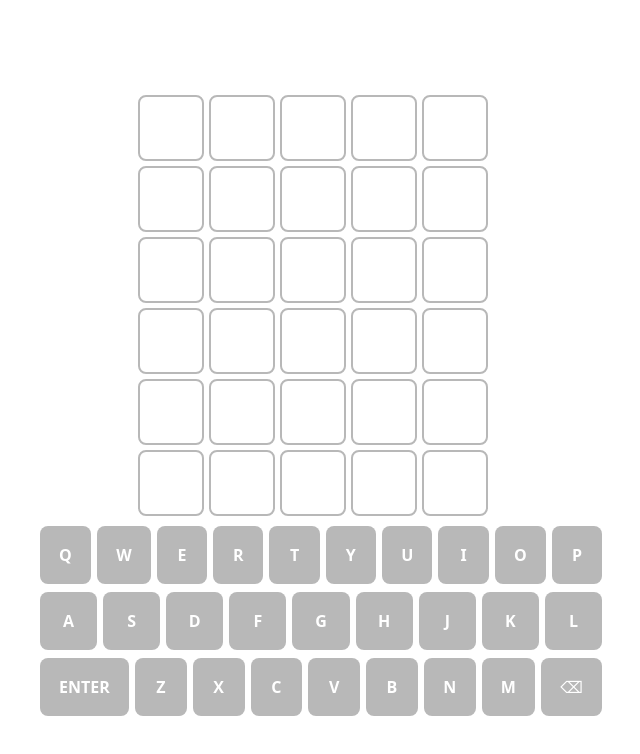
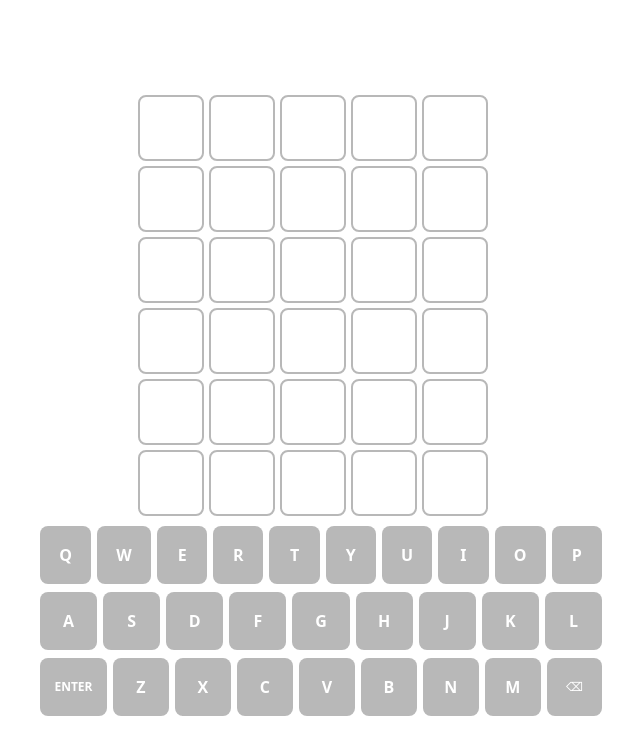
Before and after one commit to YoussraElmortai/wordle, a React app: page / in a window 1280 px wide. Shown: the top 754 px of the page, without its empty margins (327-967 px from the left). Built offline with nearby package versions, Linux system fonts and the light colour scheme; the HTML template or start-up script is replaced by a standard one.

Commit message:
states and css styling

```diff
--- a/src/App.jsx
+++ b/src/App.jsx
@@ -3,10 +3,12 @@ import "./App.css";
 // components
 import Grid from "./components/Grid";
 import Keyboard from "./components/Keyboard";
+import { getKeyboardStates } from "./utils";
 
 function App() {
   const [guesses, setGuesses] = useState([]);
   const [currentGuess, setCurrentGuess] = useState("");
+  const [solution, setSolution] = useState("figma");
 
   const handleKeyPress = (key) => {
     if (guesses.length === 6) {
@@ -25,10 +27,12 @@ function App() {
     }
   };
 
+  const keyboardStates = getKeyboardStates(guesses, solution);
+
   return (
     <div className='app'>
-      <Grid guesses={guesses} currentGuess={currentGuess} />
-      <Keyboard onKeyPress={handleKeyPress} />
+      <Grid guesses={guesses} currentGuess={currentGuess} solution ={solution} />
+      <Keyboard onKeyPress={handleKeyPress}  keyboardStates={keyboardStates}/>
     </div>
   );
 }
--- a/src/components/Grid.css
+++ b/src/components/Grid.css
@@ -1,6 +1,4 @@
-
-
-.grid{
+.grid {
     display: flex;
     flex-flow: column;
     align-items: center;
@@ -8,21 +6,55 @@
     padding: 10px;
 }
 
-.row{
+.row {
     display: flex;
     gap: 5px;
 }
 
-.cell{
+.cell {
     display: flex;
     justify-content: center;
     align-items: center;
     width: 62px;
     height: 62px;
-    border: 2px solid  #b8b8b8;
+    border: 2px solid #b8b8b8;
     border-radius: 0.5rem;
     font-size: 2rem;
     font-weight: bold;
     text-transform: uppercase;
-    color: #b8b8b8;
+    color: #d8d7d7;
+    transition: background 0.1s ease-out;
 }
+
+.cell-correct {
+    background-color: #658f26;
+    border-color: #658f26;
+}
+
+.cell-absent {
+    background-color: #585858;
+    border-color: #585858;
+}
+
+.cell-present {
+    background-color: #b8ad4d;
+    border-color: #b8ad4d;
+}
+
+.cell:not(:empty) {
+    animation: pop 0.1s ease-in;
+}
+
+@keyframes pop {
+    0% {
+        transform: scale(1);
+    }
+
+    50% {
+        transform: scale(1.1);
+    }
+
+    100% {
+        transform: scale(1);
+    }
+}
--- a/src/components/Grid.jsx
+++ b/src/components/Grid.jsx
@@ -1,9 +1,10 @@
+import { getLetterStates } from "../utils";
 import "./Grid.css";
 
 const rows = 6;
 const cols = 5;
 
-const Grid = ({ guesses, currentGuess }) => {
+const Grid = ({ guesses, currentGuess, solution }) => {
   const allGuesses = [...guesses];
   if (currentGuess) {
     allGuesses.push(currentGuess);
@@ -17,16 +18,21 @@ const Grid = ({ guesses, currentGuess }) => {
       {Array(rows)
         .fill()
         .map((_, rowIndex) => {
+          const isComplete = guesses.length > rowIndex;
+          const states = isComplete
+            ? getLetterStates(allGuesses[rowIndex], solution)
+            : Array(5).fill(" ");
           return (
             <div key={rowIndex} className='row'>
               {Array(cols)
                 .fill()
                 .map((_, colIndex) => {
                   const letter = allGuesses[rowIndex]?.[colIndex];
+                  const letterState = states[colIndex];
                   return (
                     <div
                       key={`${rowIndex}-${colIndex}`}
-                      className='cell'
+                      className={`cell cell-${letterState}`}
                     >
                       {letter}
                     </div>
--- a/src/components/Keyboard.css
+++ b/src/components/Keyboard.css
@@ -24,13 +24,24 @@
     color: white;
     flex: 1;
     text-transform: uppercase;
-    transition: all 0.2s ease-in-out;
-
-    &:hover{
-        background-color: greenyellow;
-        inset: 5%;
-
-    }
 }
 
-.keyboard-key-wide {}
+.keyboard-key-wide {
+    flex: 1.5;
+    font-size: 12px;
+}
+
+.keyboard-key.correct {
+    background-color: #658f26;
+    border-color: #658f26;
+}
+
+.keyboard-key.absent {
+    background-color: #585858;
+    border-color: #585858;
+}
+
+.keyboard-key.present {
+    background-color: #b8ad4d;
+    border-color: #b8ad4d;
+}
--- a/src/components/Keyboard.jsx
+++ b/src/components/Keyboard.jsx
@@ -7,11 +7,15 @@ const KEYBOARDS_ROWS = [
   ["Enter", "Z", "X", "C", "V", "B", "N", "M", "Backspace"],
 ];
 
-const Keyboard = ({ onKeyPress }) => {
+const Keyboard = ({ keyboardStates, onKeyPress }) => {
   useEffect(() => {
     const handleKeyDown = (event) => {
       const key = event.key;
-      if (key === "Backspace" || key === "Enter" || /^[a-z]$/.test(key.toLowerCase())) {
+      if (
+        key === "Backspace" ||
+        key === "Enter" ||
+        /^[a-z]$/.test(key.toLowerCase())
+      ) {
         event.preventDefault();
         onKeyPress(key.toUpperCase());
       }
@@ -37,6 +41,10 @@ const Keyboard = ({ onKeyPress }) => {
         return (
           <div key={rowIndex} className='keyboard-row'>
             {row.map((key) => {
+              const state =
+                key.length === 1
+                  ? keyboardStates[key.toLocaleLowerCase()]
+                  : "";
               return (
                 <button
                   key={key}
@@ -45,7 +53,7 @@ const Keyboard = ({ onKeyPress }) => {
                     key === "Backspace" || key === "Enter"
                       ? "keyboard-key-wide"
                       : ""
-                  }`}
+                  }${state}`}
                 >
                   {key === "Backspace" ? "⌫" : key}
                 </button>
--- /dev/null
+++ b/src/utils.js
@@ -0,0 +1,52 @@
+export const getLetterStates = (guess, solution) => {
+  if (!guess || !solution) return Array(5).fill("");
+
+  const states = Array(5).fill("absent");
+  const solutionChars = [...solution];
+  const guessChars = [...guess];
+
+  // correct
+  guessChars.forEach((char, i) => {
+    if (char === solutionChars[i]) {
+      states[i] = "correct";
+      solutionChars[i] = null;
+    }
+  });
+
+  // correct but wrong col placement
+  guessChars.forEach((char, i) => {
+    if (states[i] === "correct") return;
+
+    const solutionIndex = solutionChars.indexOf(char);
+    if (solutionIndex !== -1) {
+      states[i] = "present";
+      solutionChars[i] = null;
+    }
+  });
+
+  return states;
+};
+
+// coloring the keyboard
+
+export const getKeyboardStates = (guesses, solution) => {
+  const keyStates = {};
+
+  guesses.forEach((guess) => {
+    if (!guess) return;
+    const states = getLetterStates(guess, solution);
+
+    [...guess].forEach((letter, i) => {
+      const currentState = keyStates[letter] || "unused";
+      const newState = states[i];
+
+      if (currentState === "correct") return;
+      if (currentState === "present" && newState !== "correct")
+        return;
+
+      keyStates[letter] = newState;
+    });
+  });
+
+  return keyStates;
+};
```
